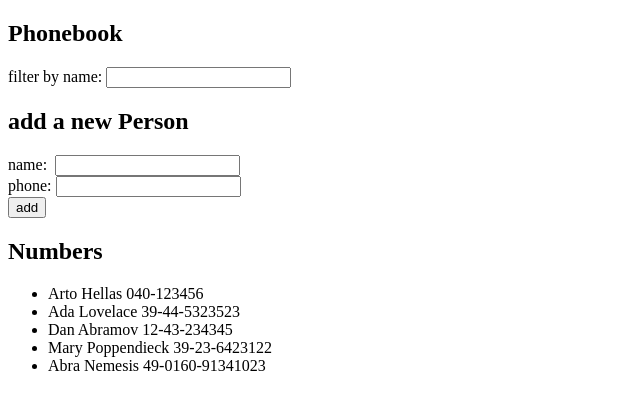
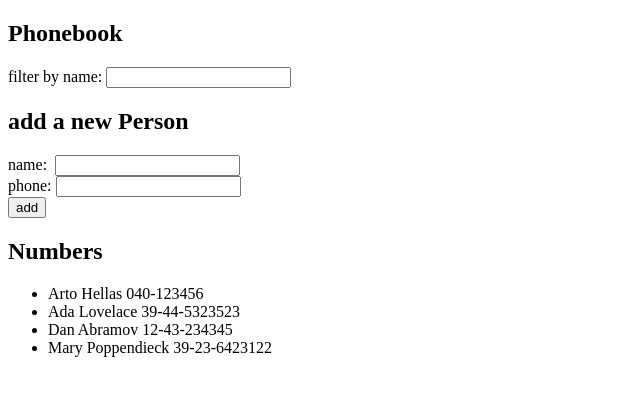
Before and after one commit to hangrybear666/fullstack-mooc-2021, a React (Create React App) app in the folder part2/phonebook/: page / in a window 1280 px wide. Shown: the top 410 px of the page, without its empty margins (0-640 px from the left). Built offline with nearby package versions, Linux system fonts and the light colour scheme; data requests are answered from the project's data file; the HTML template or start-up script is replaced by a standard one.

Commit message:
Exercise 2.11 json-server for Persons

```diff
--- /dev/null
+++ b/part2/phonebook/db.json
@@ -0,0 +1,24 @@
+{
+  "persons":[
+    {
+      "name": "Arto Hellas",
+      "number": "040-123456",
+      "id": 1
+    },
+    {
+      "name": "Ada Lovelace",
+      "number": "39-44-5323523",
+      "id": 2
+    },
+    {
+      "name": "Dan Abramov",
+      "number": "12-43-234345",
+      "id": 3
+    },
+    {
+      "name": "Mary Poppendieck",
+      "number": "39-23-6423122",
+      "id": 4
+    }
+  ]
+}
--- a/part2/phonebook/src/App.js
+++ b/part2/phonebook/src/App.js
@@ -1,4 +1,5 @@
-import React, { useState } from 'react'
+import React, { useState, useEffect } from 'react'
+import axios from 'axios'
 import Persons from './components/Persons'
 import PersonForm from './components/PersonForm'
 import PersonFilter from './components/PersonFilter'
@@ -10,15 +11,18 @@
   const [nameFilter, setNameFilter] = useState('')
   const [newName, setNewName] = useState('')
   const [newPhone, setNewPhone] = useState('')
-  const [persons, setPersons] = useState([
-    { name: 'Arto Hellas', phone: '040-123456', id: 1 },
-    { name: 'Ada Lovelace', phone: '39-44-5323523', id: 2 },
-    { name: 'Dan Abramov', phone: '12-43-234345', id: 3 },
-    { name: 'Mary Poppendieck', phone: '39-23-6423122', id: 4 },
-    { name: 'Abra Nemesis', phone: '49-0160-91341023', id: 5 }
-  ])
+  const [persons, setPersons] = useState([])
   const [filteredPersons, setfilteredPersons] = useState(persons)
 
+  const hook = () => {
+    axios
+      .get('http://localhost:3001/persons')
+      .then(response => {
+        setPersons(response.data)
+        setfilteredPersons(response.data)
+      })
+  }
+  useEffect(hook, [])
   /**
    * is called once the add button is clicked and
    * checks duplicate entry before submission to the person array
@@ -38,7 +42,7 @@
     } else {
       const newEntry =  [
         { name: newName,
-          phone: newPhone,
+          number: newPhone,
           id: persons.length + 1 }
       ]
       setPersons(persons.concat(newEntry))
--- a/part2/phonebook/src/components/Persons.js
+++ b/part2/phonebook/src/components/Persons.js
@@ -3,7 +3,7 @@
 const Persons = ({persons}) => (
 <ul>
     {persons.map(person =>
-        <li key={person.name}>{person.name} {person.phone}</li>
+        <li key={person.name}>{person.name} {person.number}</li>
         )
     }
 </ul>)
```
Also changed, not shown: part2/phonebook/package.json (+6 -1 lines), 1 other file (tests, documents, lock files or other folders).
